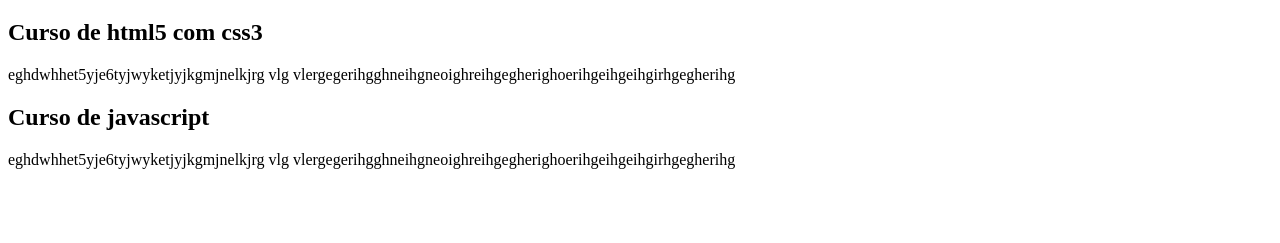
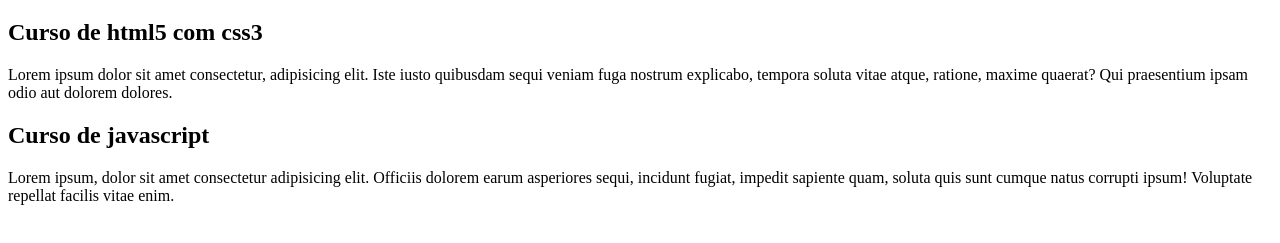
Before and after one commit to RodrigoHay/AulaBranch, a plain HTML site: page index.html in a window 1280 px wide. Shown: the part 61-304 px from the top of the page. Drawn offline with Linux system fonts and the light colour scheme.

Commit message:
lorem ipsum

```diff
--- a/index.html
+++ b/index.html
@@ -10,11 +10,11 @@
 		</header>
 		<article>
 			<h2>Curso de html5 com css3</h2>
-			<p>eghdwhhet5yje6tyjwyketjyjkgmjnelkjrg vlg vlergegerihgghneihgneoighreihgegherighoerihgeihgeihgirhgegherihg</p>
+			<p>Lorem ipsum dolor sit amet consectetur, adipisicing elit. Iste iusto quibusdam sequi veniam fuga nostrum explicabo, tempora soluta vitae atque, ratione, maxime quaerat? Qui praesentium ipsam odio aut dolorem dolores.</p>
 		</article>
 		<article>
 			<h2>Curso de javascript</h2>
-			<p>eghdwhhet5yje6tyjwyketjyjkgmjnelkjrg vlg vlergegerihgghneihgneoighreihgegherighoerihgeihgeihgirhgegherihg</p>
+			<p>Lorem ipsum, dolor sit amet consectetur adipisicing elit. Officiis dolorem earum asperiores sequi, incidunt fugiat, impedit sapiente quam, soluta quis sunt cumque natus corrupti ipsum! Voluptate repellat facilis vitae enim.</p>
 		</article>
 	</main>
 </body>
```
